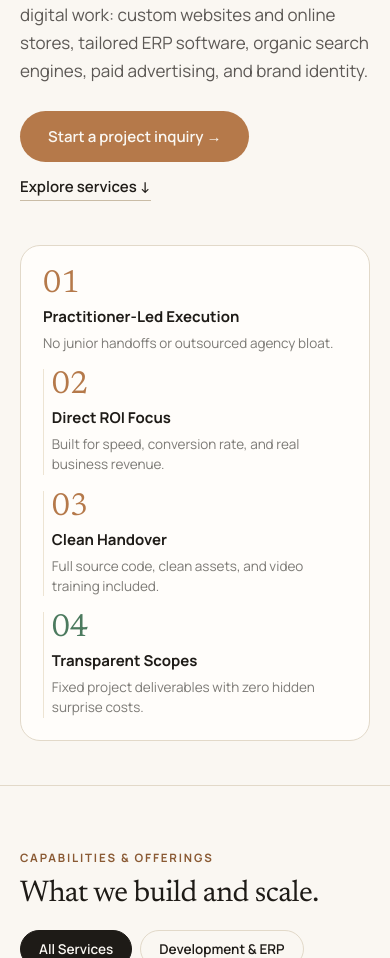
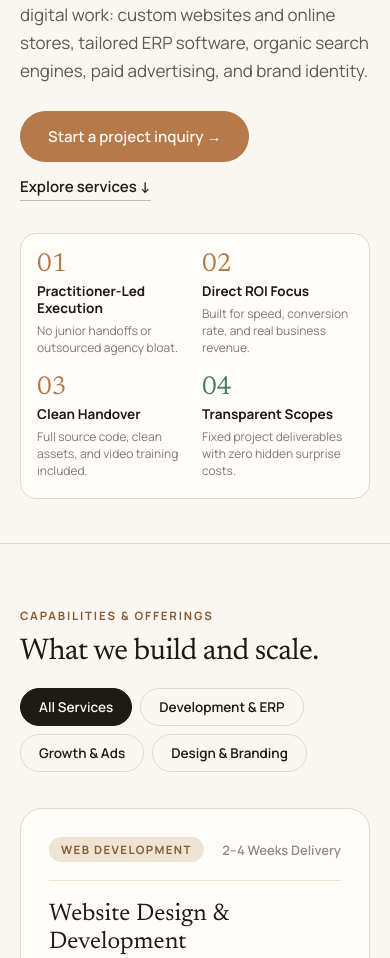
Before and after one commit to saqibmaqsood/mentor-sania, a PHP site: page /services.php in a window 390 px wide. Shown: the part 350-1308 px from the top of the page. Run offline with PHP 8.4, Linux system fonts and the light colour scheme; some libraries are stand-ins or nearby versions.

Commit message:
Arrange 4 trust numbers on Services page into clean balanced 2x2 grid on mobile view

```diff
--- a/services.php
+++ b/services.php
@@ -60,6 +60,34 @@
     transition: border-color 180ms ease;
   }
   .form-select:focus { border-color: #B5794A; }
+  @media (max-width: 768px) {
+    .services-promises-grid {
+      grid-template-columns: 1fr 1fr !important;
+      gap: 18px 14px !important;
+      padding: 18px 16px !important;
+      border-radius: 16px !important;
+      margin-top: 32px !important;
+    }
+    .promise-card {
+      border-left: none !important;
+      padding-left: 0 !important;
+      display: flex !important;
+      flex-direction: column !important;
+      gap: 5px !important;
+    }
+    .promise-card .promise-num {
+      font-size: 26px !important;
+      line-height: 1 !important;
+    }
+    .promise-card .promise-title {
+      font-size: 13.5px !important;
+      line-height: 1.25 !important;
+    }
+    .promise-card .promise-desc {
+      font-size: 12px !important;
+      line-height: 1.45 !important;
+    }
+  }
 </style>
 </helmet>
 
@@ -91,26 +119,26 @@
       </div>
 
       <!-- TRUST & EXECUTION PROMISES -->
-      <div data-reveal="" style="margin-top:clamp(44px,5.5vw,72px);display:grid;grid-template-columns:repeat(auto-fit,minmax(min(220px,100%),1fr));gap:16px;background:#FFFDFA;border:1px solid #E2D9C9;border-radius:20px;padding:clamp(22px,3vw,34px)">
-        <div style="display:flex;flex-direction:column;gap:6px">
-          <span style="font-family:'Newsreader',Georgia,serif;font-size:32px;line-height:1;color:#B5794A">01</span>
-          <span style="font-size:15px;font-weight:700;color:#1E1B17">Practitioner-Led Execution</span>
-          <span style="font-size:13.5px;line-height:1.5;color:rgba(30,27,23,0.58)">No junior handoffs or outsourced agency bloat.</span>
+      <div class="services-promises-grid" data-reveal="" style="margin-top:clamp(44px,5.5vw,72px);display:grid;grid-template-columns:repeat(auto-fit,minmax(min(220px,100%),1fr));gap:16px;background:#FFFDFA;border:1px solid #E2D9C9;border-radius:20px;padding:clamp(22px,3vw,34px)">
+        <div class="promise-card" style="display:flex;flex-direction:column;gap:6px">
+          <span class="promise-num" style="font-family:'Newsreader',Georgia,serif;font-size:32px;line-height:1;color:#B5794A">01</span>
+          <span class="promise-title" style="font-size:15px;font-weight:700;color:#1E1B17">Practitioner-Led Execution</span>
+          <span class="promise-desc" style="font-size:13.5px;line-height:1.5;color:rgba(30,27,23,0.58)">No junior handoffs or outsourced agency bloat.</span>
         </div>
-        <div style="display:flex;flex-direction:column;gap:6px;border-left:1px solid #EDE4D3;padding-left:clamp(0px,2vw,20px)">
-          <span style="font-family:'Newsreader',Georgia,serif;font-size:32px;line-height:1;color:#B5794A">02</span>
-          <span style="font-size:15px;font-weight:700;color:#1E1B17">Direct ROI Focus</span>
-          <span style="font-size:13.5px;line-height:1.5;color:rgba(30,27,23,0.58)">Built for speed, conversion rate, and real business revenue.</span>
+        <div class="promise-card" style="display:flex;flex-direction:column;gap:6px;border-left:1px solid #EDE4D3;padding-left:clamp(0px,2vw,20px)">
+          <span class="promise-num" style="font-family:'Newsreader',Georgia,serif;font-size:32px;line-height:1;color:#B5794A">02</span>
+          <span class="promise-title" style="font-size:15px;font-weight:700;color:#1E1B17">Direct ROI Focus</span>
+          <span class="promise-desc" style="font-size:13.5px;line-height:1.5;color:rgba(30,27,23,0.58)">Built for speed, conversion rate, and real business revenue.</span>
         </div>
-        <div style="display:flex;flex-direction:column;gap:6px;border-left:1px solid #EDE4D3;padding-left:clamp(0px,2vw,20px)">
-          <span style="font-family:'Newsreader',Georgia,serif;font-size:32px;line-height:1;color:#B5794A">03</span>
-          <span style="font-size:15px;font-weight:700;color:#1E1B17">Clean Handover</span>
-          <span style="font-size:13.5px;line-height:1.5;color:rgba(30,27,23,0.58)">Full source code, clean assets, and video training included.</span>
+        <div class="promise-card" style="display:flex;flex-direction:column;gap:6px;border-left:1px solid #EDE4D3;padding-left:clamp(0px,2vw,20px)">
+          <span class="promise-num" style="font-family:'Newsreader',Georgia,serif;font-size:32px;line-height:1;color:#B5794A">03</span>
+          <span class="promise-title" style="font-size:15px;font-weight:700;color:#1E1B17">Clean Handover</span>
+          <span class="promise-desc" style="font-size:13.5px;line-height:1.5;color:rgba(30,27,23,0.58)">Full source code, clean assets, and video training included.</span>
         </div>
-        <div style="display:flex;flex-direction:column;gap:6px;border-left:1px solid #EDE4D3;padding-left:clamp(0px,2vw,20px)">
-          <span style="font-family:'Newsreader',Georgia,serif;font-size:32px;line-height:1;color:#4C7A5E">04</span>
-          <span style="font-size:15px;font-weight:700;color:#1E1B17">Transparent Scopes</span>
-          <span style="font-size:13.5px;line-height:1.5;color:rgba(30,27,23,0.58)">Fixed project deliverables with zero hidden surprise costs.</span>
+        <div class="promise-card" style="display:flex;flex-direction:column;gap:6px;border-left:1px solid #EDE4D3;padding-left:clamp(0px,2vw,20px)">
+          <span class="promise-num" style="font-family:'Newsreader',Georgia,serif;font-size:32px;line-height:1;color:#4C7A5E">04</span>
+          <span class="promise-title" style="font-size:15px;font-weight:700;color:#1E1B17">Transparent Scopes</span>
+          <span class="promise-desc" style="font-size:13.5px;line-height:1.5;color:rgba(30,27,23,0.58)">Fixed project deliverables with zero hidden surprise costs.</span>
         </div>
       </div>
     </div>
```
